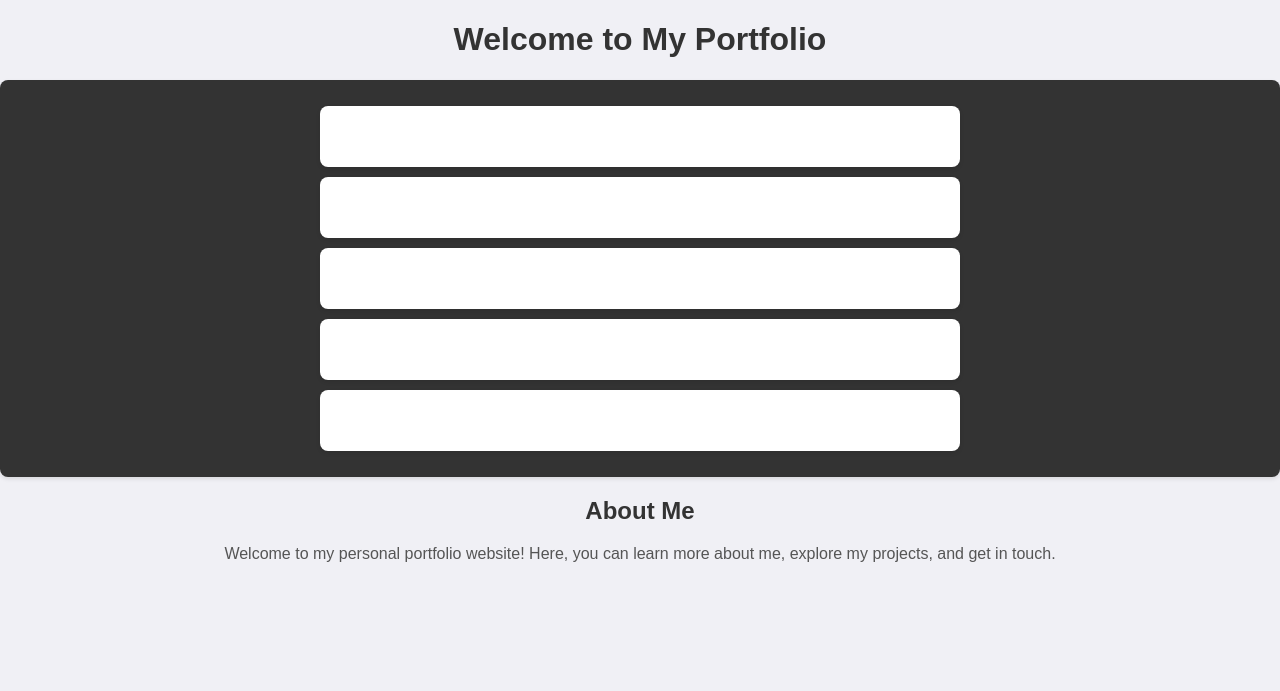
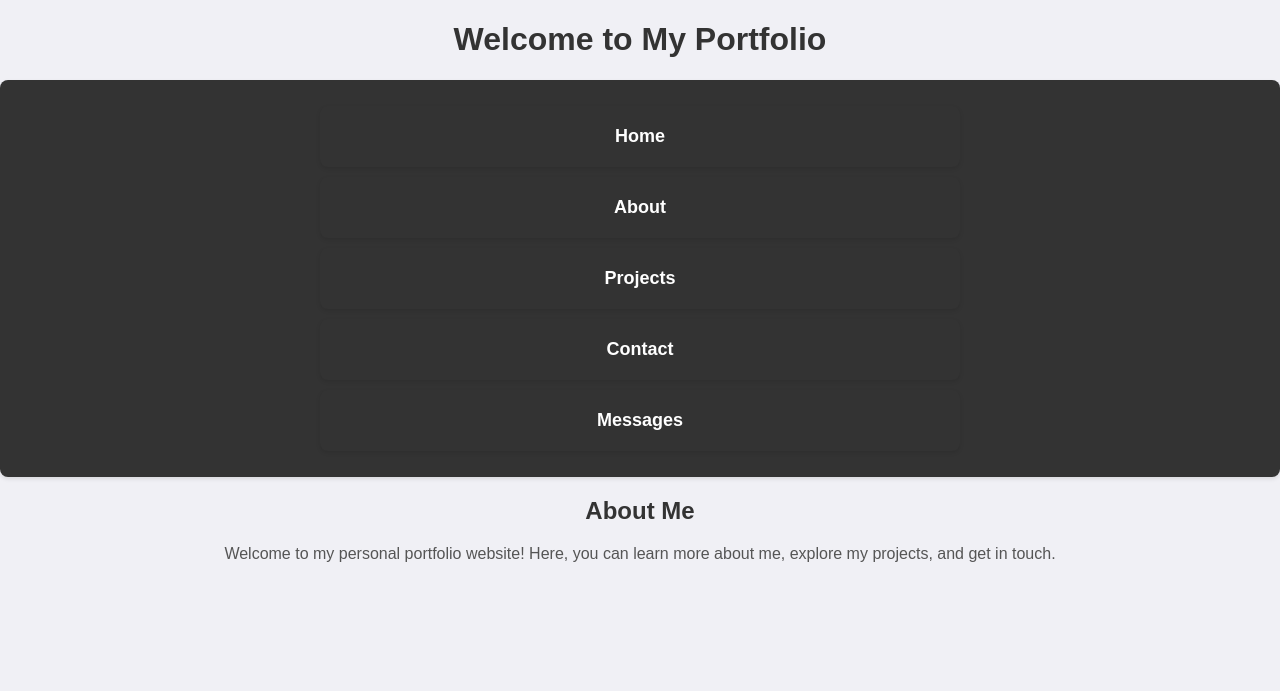
Before and after one commit to kalorak/backend-portfolio, a Flask app: page / in a window 1280 px wide. Shown: the top 691 px of the page. Run offline with Flask 3, Linux system fonts and the light colour scheme.

Commit message:
Fix styles and push latest working version

```diff
--- a/static/style.css
+++ b/static/style.css
@@ -80,7 +80,7 @@ ul {
 }
 
 li {
-    background-color: #fff;
+    background-color: #333;
     margin: 10px auto;
     padding: 20px;
     max-width: 600px;
@@ -107,7 +107,7 @@ nav {
 }
 
 nav a {
-    color: white;
+    color: fff;
     text-decoration: none;
     margin: 0 15px;
     font-weight: bold;
```
